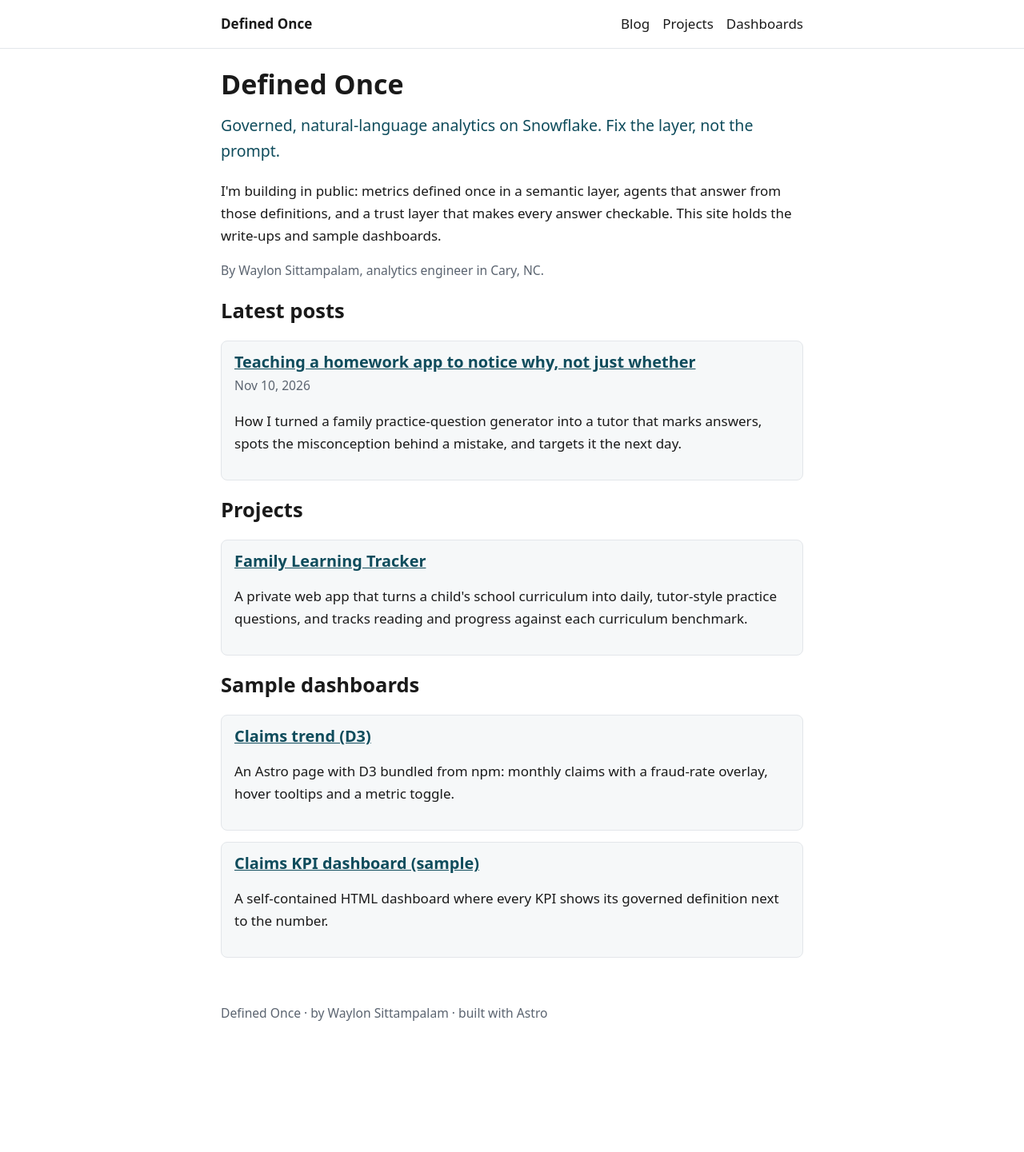
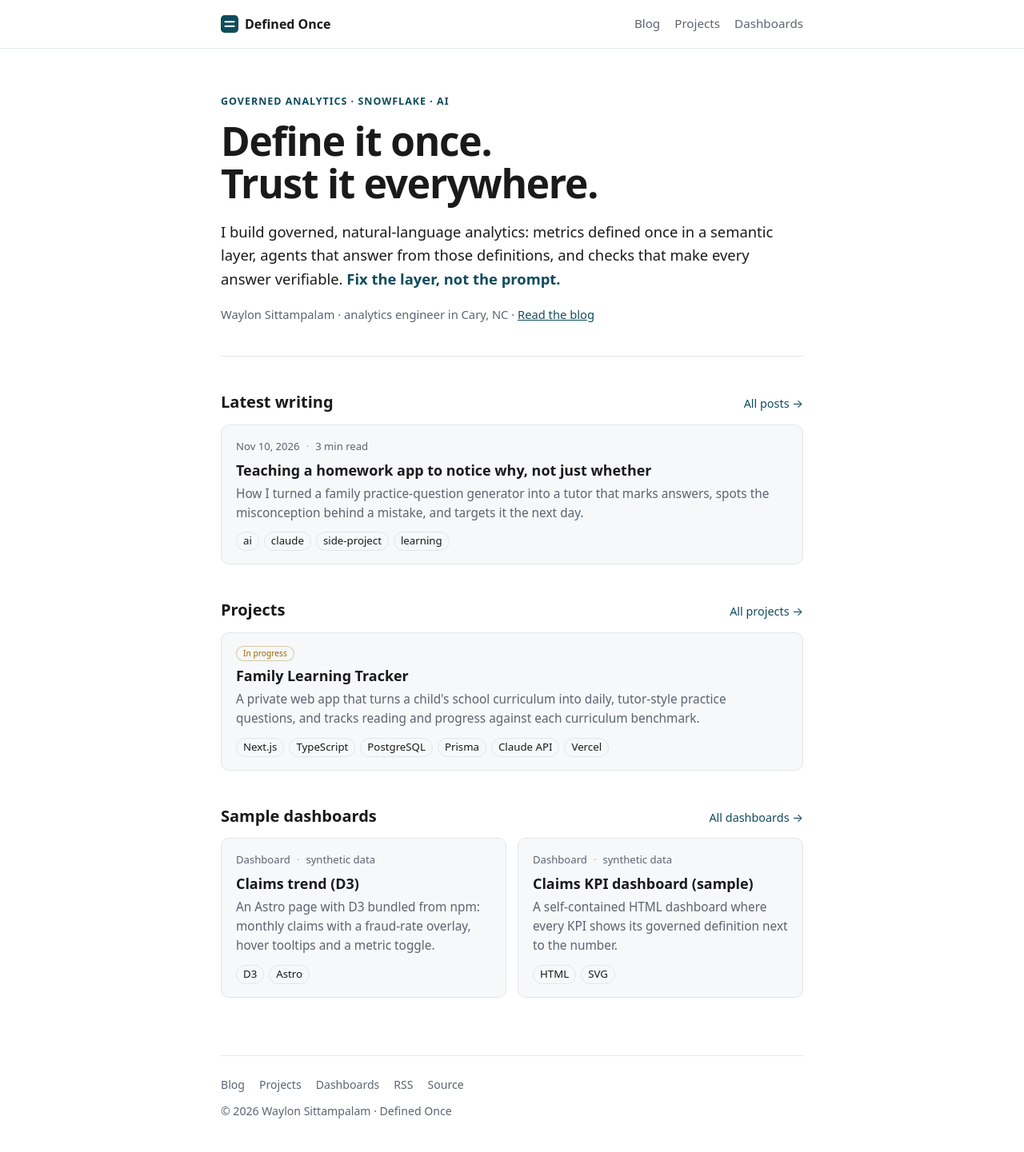
Before and after one commit to fedamo/portfolio-site, an Astro site: page / in a window 1280 px wide. Shown: the whole page at 80% size. Before the commit the page ends 1321 px from the top, so only its background shows below. Built offline with nearby package versions, Linux system fonts and the light colour scheme; Astro itself is replaced by a stand-in of ours.

Commit message:
Refresh site design: hero, clickable cards, active nav, footer, favicon
- Home page hero with tagline and byline; sections with 'view all' links
- Shared post, project and dashboard cards: whole card clickable, hover state,
  meta row (date, reading time, status) and tags
- Dashboards in a two-column grid; consistent page headers on index pages
- Sticky header with logo mark and current-page highlight
- Footer with links, RSS and source; SVG favicon; canonical and Open Graph tags
- Narrow-phone fixes for the header

Co-Authored-By: Claude Opus 5.5 <noreply@anthropic.com>
Claude-Session: https://claude.ai/code/session_01RRVNPtLKWzAgaYtSnnmtqr

```diff
--- /dev/null
+++ b/src/components/DashboardCard.astro
@@ -0,0 +1,15 @@
+---
+import { base } from '../lib';
+const { item } = Astro.props;
+const d = item.data;
+---
+<a class="card" href={`${base}/${d.path}`}>
+  <div class="card-meta">
+    <span>Dashboard</span>
+    {d.syntheticData && <><span class="sep">·</span><span>synthetic data</span></>}
+    {d.draft && <span class="draft">draft</span>}
+  </div>
+  <h3>{d.title}</h3>
+  <p>{d.description}</p>
+  {d.tools.length > 0 && <div class="card-tags">{d.tools.map((t: string) => <span class="tag">{t}</span>)}</div>}
+</a>
--- /dev/null
+++ b/src/components/PostCard.astro
@@ -0,0 +1,15 @@
+---
+import { base, fmt, readingTime } from '../lib';
+const { post } = Astro.props;
+const d = post.data;
+---
+<a class="card" href={`${base}/blog/${post.id}/`}>
+  <div class="card-meta">
+    <time datetime={d.pubDate.toISOString()}>{fmt(d.pubDate)}</time>
+    <span class="sep">·</span><span>{readingTime(post.body)} min read</span>
+    {d.draft && <span class="draft">draft</span>}
+  </div>
+  <h3>{d.title}</h3>
+  <p>{d.description}</p>
+  {d.tags.length > 0 && <div class="card-tags">{d.tags.map((t: string) => <span class="tag">{t}</span>)}</div>}
+</a>
--- /dev/null
+++ b/src/components/ProjectCard.astro
@@ -0,0 +1,14 @@
+---
+import { base, statusLabel } from '../lib';
+const { project } = Astro.props;
+const d = project.data;
+---
+<a class="card" href={`${base}/projects/${project.id}/`}>
+  <div class="card-meta">
+    <span class={`status status-${d.status}`}>{statusLabel[d.status as keyof typeof statusLabel]}</span>
+    {d.draft && <span class="draft">draft</span>}
+  </div>
+  <h3>{d.title}</h3>
+  <p>{d.summary}</p>
+  {d.stack.length > 0 && <div class="card-tags">{d.stack.map((t: string) => <span class="tag">{t}</span>)}</div>}
+</a>
--- a/src/layouts/Base.astro
+++ b/src/layouts/Base.astro
@@ -3,6 +3,13 @@ import '../styles/global.css';
 interface Props { title: string; description?: string }
 const { title, description = 'Defined Once: governed, natural-language analytics on Snowflake, by Waylon Sittampalam.' } = Astro.props;
 const base = import.meta.env.BASE_URL.replace(/\/$/, '');
+const path = Astro.url.pathname;
+const nav = [
+  { href: `${base}/blog/`, label: 'Blog' },
+  { href: `${base}/projects/`, label: 'Projects' },
+  { href: `${base}/dashboards/`, label: 'Dashboards' },
+];
+const canonical = new URL(Astro.url.pathname, Astro.site);
 ---
 <!doctype html>
 <html lang="en">
@@ -11,19 +18,35 @@ const base = import.meta.env.BASE_URL.replace(/\/$/, '');
     <meta name="viewport" content="width=device-width, initial-scale=1" />
     <title>{title}</title>
     <meta name="description" content={description} />
-    <link rel="alternate" type="application/rss+xml" title="Blog" href={`${base}/rss.xml`} />
+    <link rel="canonical" href={canonical} />
+    <link rel="icon" type="image/svg+xml" href={`${base}/favicon.svg`} />
+    <meta property="og:title" content={title} />
+    <meta property="og:description" content={description} />
+    <meta property="og:url" content={canonical} />
+    <meta property="og:type" content="website" />
+    <link rel="alternate" type="application/rss+xml" title="Defined Once" href={`${base}/rss.xml`} />
     <link rel="sitemap" href={`${base}/sitemap-index.xml`} />
   </head>
   <body>
-    <header>
+    <header class="site-header">
       <nav>
-        <a class="brand" href={`${base}/`}>Defined Once</a>
-        <a href={`${base}/blog/`}>Blog</a>
-        <a href={`${base}/projects/`}>Projects</a>
-        <a href={`${base}/dashboards/`}>Dashboards</a>
+        <a class="brand" href={`${base}/`}>
+          <svg class="brand-mark" viewBox="0 0 32 32" aria-hidden="true"><rect width="32" height="32" rx="7" /><path d="M8 12h16M8 20h16" /></svg>
+          Defined Once
+        </a>
+        {nav.map((n) => (
+          <a href={n.href} aria-current={path.startsWith(n.href) ? 'page' : undefined}>{n.label}</a>
+        ))}
       </nav>
     </header>
     <main><slot /></main>
-    <footer class="muted">Defined Once · by Waylon Sittampalam · built with Astro</footer>
+    <footer class="site-footer">
+      <div class="footer-links">
+        {nav.map((n) => <a href={n.href}>{n.label}</a>)}
+        <a href={`${base}/rss.xml`}>RSS</a>
+        <a href="https://github.com/fedamo/portfolio-site">Source</a>
+      </div>
+      <p>© {new Date().getFullYear()} Waylon Sittampalam · Defined Once</p>
+    </footer>
   </body>
 </html>
--- a/src/pages/index.astro
+++ b/src/pages/index.astro
@@ -1,54 +1,53 @@
 ---
 import Base from '../layouts/Base.astro';
-import { getPosts, getDashboards, getProjects, base, fmt } from '../lib';
-const posts = (await getPosts()).slice(0, 5);
-const dashboards = (await getDashboards()).slice(0, 3);
-const projects = (await getProjects()).filter((p) => p.data.featured).slice(0, 3);
+import PostCard from '../components/PostCard.astro';
+import ProjectCard from '../components/ProjectCard.astro';
+import DashboardCard from '../components/DashboardCard.astro';
+import { getPosts, getDashboards, getProjects, base } from '../lib';
+const posts = (await getPosts()).slice(0, 3);
+const dashboards = (await getDashboards()).slice(0, 2);
+const projects = (await getProjects()).filter((p) => p.data.featured).slice(0, 2);
 ---
 <Base title="Defined Once · Waylon Sittampalam">
-  <h1>Defined Once</h1>
-  <p class="tagline">Governed, natural-language analytics on Snowflake. Fix the layer, not the prompt.</p>
-  <p>
-    I'm building in public: metrics defined once in a semantic layer, agents that answer from those
-    definitions, and a trust layer that makes every answer checkable. This site holds the write-ups and
-    sample dashboards.
-  </p>
-  <p class="muted">By Waylon Sittampalam, analytics engineer in Cary, NC.</p>
+  <section class="hero">
+    <p class="eyebrow">Governed analytics · Snowflake · AI</p>
+    <h1>Define it once.<br />Trust it everywhere.</h1>
+    <p class="hero-lede">
+      I build governed, natural-language analytics: metrics defined once in a semantic layer, agents that
+      answer from those definitions, and checks that make every answer verifiable.{' '}
+      <strong>Fix the layer, not the prompt.</strong>
+    </p>
+    <p class="hero-by">
+      Waylon Sittampalam · analytics engineer in Cary, NC ·{' '}
+      <a href={`${base}/blog/`}>Read the blog</a>
+    </p>
+  </section>
 
-  <h2>Latest posts</h2>
-  {posts.length === 0 ? <p class="muted">First post coming soon.</p> : (
-    <ul class="cards">
-      {posts.map((p) => (
-        <li>
-          <h3><a href={`${base}/blog/${p.id}/`}>{p.data.title}</a> {p.data.draft && <span class="draft">draft</span>}</h3>
-          <div class="muted">{fmt(p.data.pubDate)}</div>
-          <p>{p.data.description}</p>
-        </li>
-      ))}
-    </ul>
+  <section class="section">
+    <div class="section-head">
+      <h2>Latest writing</h2>
+      <a href={`${base}/blog/`}>All posts →</a>
+    </div>
+    {posts.length === 0 ? <p class="muted">First post coming soon.</p> : (
+      <div class="card-list">{posts.map((p) => <PostCard post={p} />)}</div>
+    )}
+  </section>
+
+  {projects.length > 0 && (
+    <section class="section">
+      <div class="section-head">
+        <h2>Projects</h2>
+        <a href={`${base}/projects/`}>All projects →</a>
+      </div>
+      <div class="card-list">{projects.map((p) => <ProjectCard project={p} />)}</div>
+    </section>
   )}
 
-  {projects.length > 0 && (
-    <>
-      <h2>Projects</h2>
-      <ul class="cards">
-        {projects.map((p) => (
-          <li>
-            <h3><a href={`${base}/projects/${p.id}/`}>{p.data.title}</a></h3>
-            <p>{p.data.summary}</p>
-          </li>
-        ))}
-      </ul>
-    </>
-  )}
-
-  <h2>Sample dashboards</h2>
-  <ul class="cards">
-    {dashboards.map((d) => (
-      <li>
-        <h3><a href={`${base}/${d.data.path}`}>{d.data.title}</a></h3>
-        <p>{d.data.description}</p>
-      </li>
-    ))}
-  </ul>
+  <section class="section">
+    <div class="section-head">
+      <h2>Sample dashboards</h2>
+      <a href={`${base}/dashboards/`}>All dashboards →</a>
+    </div>
+    <div class="card-grid">{dashboards.map((d) => <DashboardCard item={d} />)}</div>
+  </section>
 </Base>
--- a/src/styles/global.css
+++ b/src/styles/global.css
@@ -9,11 +9,17 @@
 body { margin: 0; background: var(--bg); color: var(--fg);
   font: 17px/1.65 system-ui, -apple-system, "Segoe UI", Roboto, sans-serif; }
 main, header nav, footer { max-width: 760px; margin: 0 auto; padding: 0 16px; }
-header { border-bottom: 1px solid var(--line); }
-header nav { display: flex; gap: 16px; align-items: center; height: 60px; }
-header nav a { color: var(--fg); text-decoration: none; }
-header nav a.brand { font-weight: 700; margin-right: auto; white-space: nowrap; }
-@media (max-width: 420px) { header nav { gap: 12px; font-size: 0.95rem; } }
+.site-header { position: sticky; top: 0; z-index: 10; background: color-mix(in srgb, var(--bg) 88%, transparent); backdrop-filter: blur(8px); border-bottom: 1px solid var(--line); }
+header nav { display: flex; gap: 18px; align-items: center; height: 60px; }
+header nav a { color: var(--muted); text-decoration: none; font-size: 0.95rem; }
+header nav a:hover { color: var(--fg); }
+header nav a[aria-current="page"] { color: var(--fg); font-weight: 600; box-shadow: inset 0 -2px 0 var(--accent); padding-bottom: 2px; }
+header nav a.brand { display: inline-flex; align-items: center; gap: 8px; color: var(--fg); font-weight: 700; font-size: 1rem; margin-right: auto; white-space: nowrap; }
+.brand-mark { width: 22px; height: 22px; }
+.brand-mark rect { fill: var(--accent); }
+.brand-mark path { stroke: var(--bg); stroke-width: 3.2; stroke-linecap: round; }
+@media (max-width: 420px) { header nav { gap: 12px; } header nav a { font-size: 0.9rem; } }
+@media (max-width: 370px) { header nav { gap: 10px; } header nav a { font-size: 0.85rem; } .brand-mark { display: none; } }
 a { color: var(--accent); }
 h1, h2, h3 { line-height: 1.25; }
 .tagline { font-size: 1.15em; color: var(--accent); margin-top: -8px; }
@@ -26,7 +32,12 @@ h1, h2, h3 { line-height: 1.25; }
 pre { padding: 14px; border-radius: 8px; overflow-x: auto; font-size: 0.88em; }
 img { max-width: 100%; height: auto; }
 table { border-collapse: collapse; width: 100%; } th, td { border-bottom: 1px solid var(--line); padding: 6px 8px; text-align: left; }
-footer { padding-top: 40px; padding-bottom: 40px; }
+.site-footer { margin-top: 72px; padding-bottom: 40px; color: var(--muted); font-size: 0.88rem; }
+.site-footer .footer-links { border-top: 1px solid var(--line); padding-top: 24px; }
+.site-footer p { margin: 10px 0 0; }
+.footer-links { display: flex; flex-wrap: wrap; gap: 6px 18px; }
+.footer-links a { color: var(--muted); text-decoration: none; }
+.footer-links a:hover { color: var(--accent); }
 .status { font-size: 0.78em; padding: 0 8px; border-radius: 99px; background: var(--card); border: 1px solid var(--line); }
 
 /* ---------- Long-form pages (blog posts, project write-ups) ---------- */
@@ -70,3 +81,40 @@ footer { padding-top: 40px; padding-bottom: 40px; }
   .post-nav { grid-template-columns: 1fr; }
   .post-nav .next { grid-column: 1; text-align: left; }
 }
+
+/* ---------- Home hero, sections and cards ---------- */
+.hero { padding: 56px 0 40px; border-bottom: 1px solid var(--line); }
+.eyebrow { text-transform: uppercase; letter-spacing: 0.08em; font-size: 0.78rem; font-weight: 600; color: var(--accent); margin: 0 0 12px; }
+.hero h1 { font-size: clamp(2.1rem, 6vw, 3.1rem); line-height: 1.08; letter-spacing: -0.025em; margin: 0 0 18px; }
+.hero-lede { font-size: 1.15rem; line-height: 1.6; max-width: 40em; margin: 0 0 18px; }
+.hero-lede strong { color: var(--accent); font-weight: 600; }
+.hero-by { color: var(--muted); font-size: 0.92rem; margin: 0; }
+
+.page-head { padding: 40px 0 8px; }
+.page-head h1 { font-size: clamp(1.9rem, 5vw, 2.4rem); letter-spacing: -0.02em; margin: 0 0 8px; }
+.page-head .post-dek { margin-bottom: 8px; }
+
+.section { margin-top: 44px; }
+.section-head { display: flex; align-items: baseline; justify-content: space-between; gap: 12px; margin-bottom: 14px; }
+.section-head h2 { font-size: 1.25rem; margin: 0; }
+.section-head a { font-size: 0.9rem; text-decoration: none; white-space: nowrap; }
+
+.card-list { display: grid; gap: 14px; margin-top: 20px; }
+.section .card-list, .section .card-grid { margin-top: 0; }
+.card-grid { display: grid; grid-template-columns: repeat(auto-fit, minmax(260px, 1fr)); gap: 14px; margin-top: 20px; }
+.card { display: block; color: var(--fg); text-decoration: none; background: var(--card); border: 1px solid var(--line); border-radius: 10px; padding: 16px 18px; transition: border-color 0.15s, transform 0.15s; }
+.card:hover { border-color: var(--accent); transform: translateY(-1px); }
+.card:focus-visible { outline: 2px solid var(--accent); outline-offset: 2px; }
+.card h3 { font-size: 1.12rem; line-height: 1.35; margin: 6px 0 6px; color: var(--fg); }
+.card:hover h3 { color: var(--accent); }
+.card p { margin: 0; color: var(--muted); font-size: 0.96rem; line-height: 1.55; }
+.card-meta { display: flex; flex-wrap: wrap; align-items: center; gap: 4px 8px; font-size: 0.82rem; color: var(--muted); }
+.card-meta .sep { opacity: 0.5; }
+.card-tags { display: flex; flex-wrap: wrap; gap: 6px; margin-top: 12px; }
+.card-tags .tag { margin: 0; }
+.status-live { color: #1a7f37; border-color: #1a7f3755; }
+.status-in-progress { color: #9a6700; border-color: #9a670055; }
+@media (prefers-color-scheme: dark) {
+  .status-live { color: #4ac26b; } .status-in-progress { color: #d4a72c; }
+}
+@media (prefers-reduced-motion: reduce) { .card { transition: none; } .card:hover { transform: none; } }
```
Also changed, not shown: src/pages/blog/index.astro (+9 -16 lines), src/pages/dashboards/index.astro (+8 -14 lines), src/pages/projects/index.astro (+8 -14 lines), public/favicon.svg (added).
